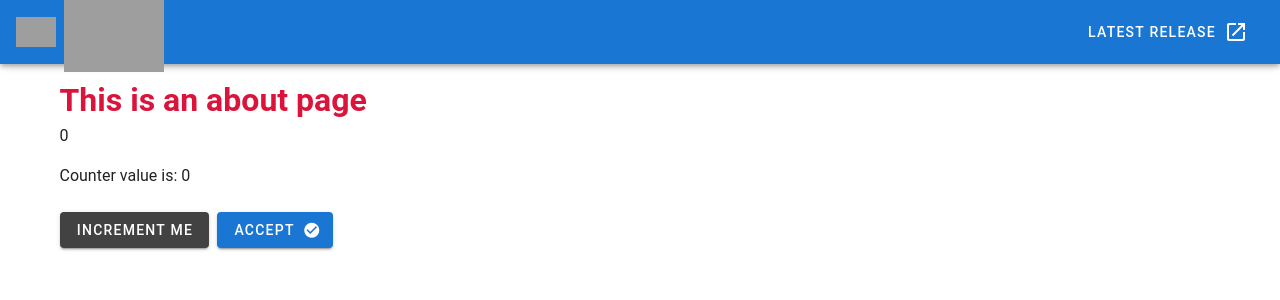
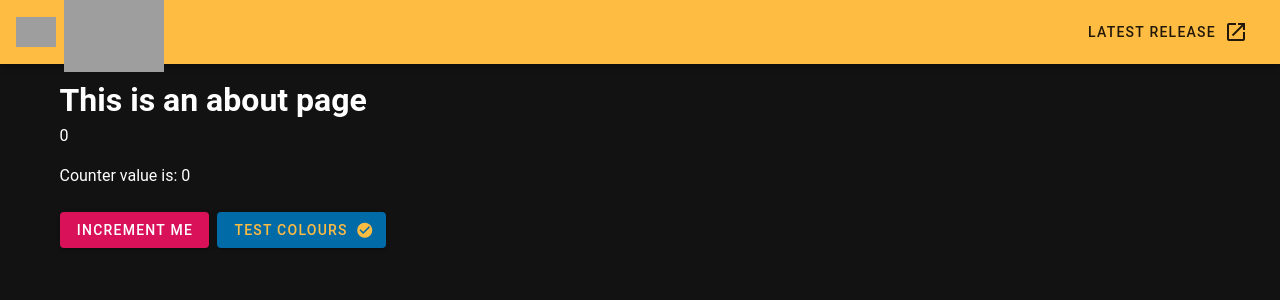
Before and after one commit to rswindells/vue2-vitefy, a Vue app: page /about in a window 1280 px wide. Shown: the top 300 px of the page. Built offline with nearby package versions, Linux system fonts and the light colour scheme; grey boxes are pictures that could not be loaded.

Commit message:
Add vuetify theme

```diff
--- a/src/App.vue
+++ b/src/App.vue
@@ -1,8 +1,8 @@
 <script setup lang="ts"></script>
 
 <template>
-  <v-app>
-    <v-app-bar app color="primary" dark>
+  <v-app dark>
+    <v-app-bar app color="primary" light>
       <div class="d-flex align-center">
         <v-img
           alt="Vuetify Logo"
--- a/src/plugins/vuetify.ts
+++ b/src/plugins/vuetify.ts
@@ -3,5 +3,18 @@ import Vuetify from 'vuetify/lib/framework'
 Vue.use(Vuetify)
 
 export default new Vuetify({
-  iconfont: 'mdi'
+  // iconfont: 'mdi',
+  // icons: {
+  //   iconfont: 'mdi'
+  // },
+  theme: {
+    themes: {
+      dark: {
+        primary: '#FFBC42',
+        secondary: '#D81159',
+        accent: '#006BA6'
+      }
+    },
+    dark: true
+  }
 })
--- a/src/views/AboutView.vue
+++ b/src/views/AboutView.vue
@@ -33,8 +33,8 @@ export default defineComponent({
         <p>{{ doubleCounter }}</p>
         <p>{{ compCounterMsg }}</p>
         <v-btn color="secondary" @click="increment">INCREMENT ME</v-btn>
-        <v-btn class="ma-2" color="primary" dark>
-          Accept
+        <v-btn class="ma-2 primary--text" color="accent">
+          Test Colours
           <v-icon dark right> mdi-checkbox-marked-circle </v-icon>
         </v-btn>
       </v-col>
@@ -45,7 +45,7 @@ export default defineComponent({
 <style lang="scss">
 .about {
   h1 {
-    color: crimson;
+    color: white;
   }
 }
 </style>
```
